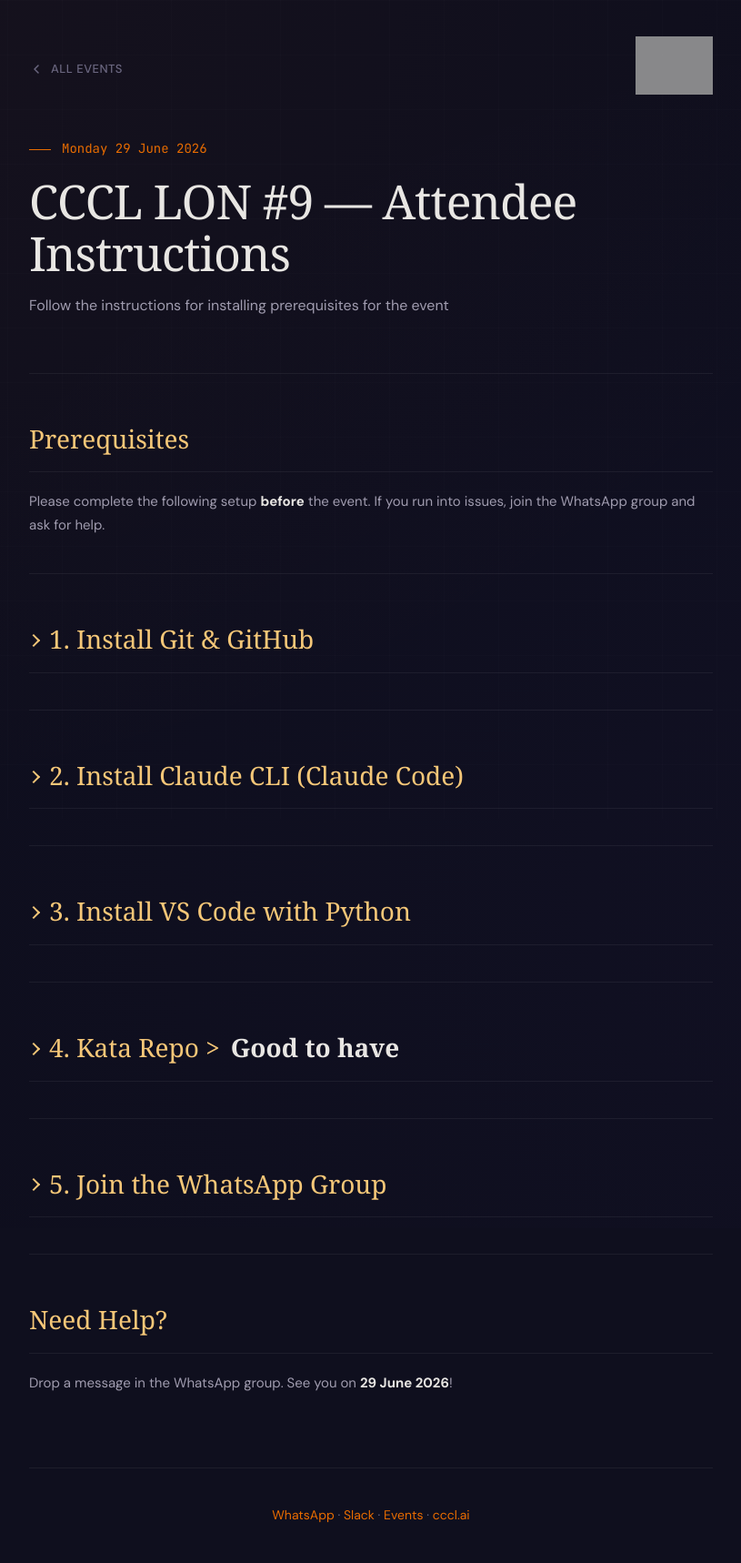
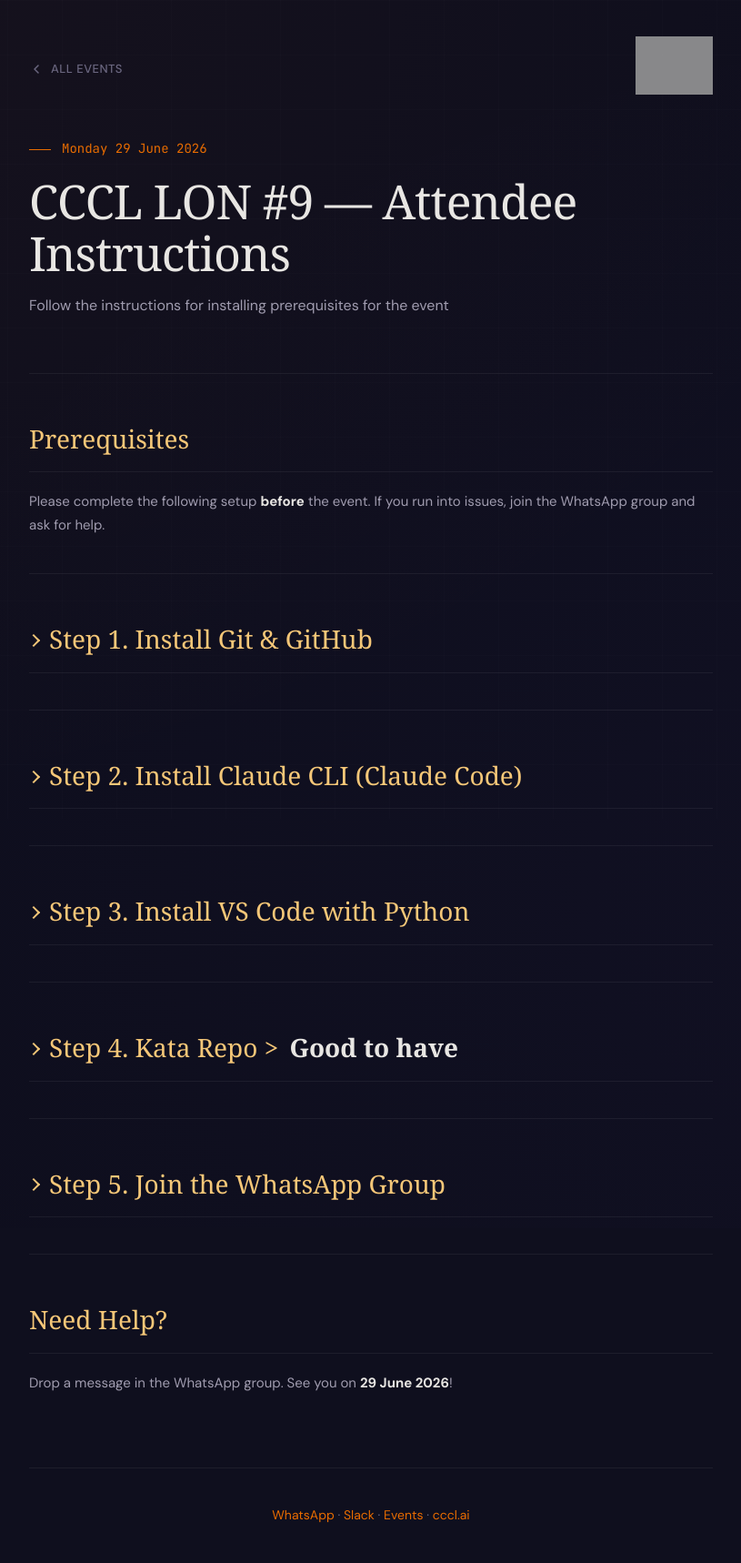
Before and after one commit to cccl-ai/cccl_instructions, a Jekyll site: the page built from cccl-9/instructions.md, in a window 1280 px wide. Shown: the whole page at 91% size, without its empty margins (232-1047 px from the left). Built offline with Jekyll 4.4.1, drawn with Linux system fonts in a browser that asks for light colours; some web fonts are replaced; grey boxes are pictures that could not be loaded.

Commit message:
made changes to each command and removed python

````diff
--- a/assets/style.css
+++ b/assets/style.css
@@ -249,6 +249,7 @@
 }
 
 .content pre {
+  position: relative;
   margin: 20px 0;
   padding: 20px;
   background: var(--navy-mid);
--- a/cccl-9/instructions.md
+++ b/cccl-9/instructions.md
@@ -13,7 +13,7 @@
 ---
 
 <details class="step-collapsible" markdown="1">
-<summary class="step-summary">1. Install Git &amp; GitHub</summary>
+<summary class="step-summary">Step 1. Install Git &amp; GitHub</summary>
 
 ### Mac
 
@@ -24,6 +24,8 @@
 4. Configure Git with your name and email:
    ```bash
    git config --global user.name "Your Name"
+   ```
+   ```bash
    git config --global user.email "you@example.com"
    ```
 
@@ -36,6 +38,8 @@
 5. Configure Git:
    ```bash
    git config --global user.name "Your Name"
+   ```
+   ```bash
    git config --global user.email "you@example.com"
    ```
 
@@ -44,7 +48,7 @@
 ---
 
 <details class="step-collapsible" markdown="1">
-<summary class="step-summary">2. Install Claude CLI (Claude Code)</summary>
+<summary class="step-summary">Step 2. Install Claude CLI (Claude Code)</summary>
 
 ### Mac
 
@@ -83,38 +87,28 @@
 ---
 
 <details class="step-collapsible" markdown="1">
-<summary class="step-summary">3. Install VS Code with Python</summary>
+<summary class="step-summary">Step 3. Install VS Code with Python</summary>
 
 ### Mac
 
 1. Download **Visual Studio Code** from [code.visualstudio.com](https://code.visualstudio.com).
 2. Open the `.dmg` file and drag VS Code to your **Applications** folder.
 3. Open VS Code. Press `Cmd+Shift+X` to open Extensions.
-4. Search for **Python** (by Microsoft) and click **Install**.
-5. Install Python if you don't have it:
-   ```bash
-   brew install python
-   ```
-   Or download from [python.org](https://www.python.org/downloads/).
-6. In VS Code, open the Command Palette (`Cmd+Shift+P`) and select **Python: Select Interpreter** — choose your Python 3.x installation.
 
 ### Windows
 
 1. Download **Visual Studio Code** from [code.visualstudio.com](https://code.visualstudio.com).
 2. Run the installer — check **"Add to PATH"** during setup.
 3. Open VS Code. Press `Ctrl+Shift+X` to open Extensions.
-4. Search for **Python** (by Microsoft) and click **Install**.
-5. Install Python from [python.org](https://www.python.org/downloads/) — check **"Add Python to PATH"** during setup.
-6. In VS Code, open the Command Palette (`Ctrl+Shift+P`) and select **Python: Select Interpreter** — choose your Python 3.x installation.
 
 </details>
 
 ---
 
 <details class="step-collapsible" markdown="1">
-<summary class="step-summary">4. Kata Repo &gt; <strong>Good to have</strong></summary>
+<summary class="step-summary">Step 4. Kata Repo &gt; <strong>Good to have</strong></summary>
 
-Clone the kata repository before the event so you're ready to code straight away:
+Get the kata repository before the event so you're ready to code straight away:
 
 ```bash
 git clone https://github.com/cccl-ai/cccl-kata-workshop.git
@@ -125,7 +119,7 @@
 ---
 
 <details class="step-collapsible" markdown="1">
-<summary class="step-summary">5. Join the WhatsApp Group</summary>
+<summary class="step-summary">Step 5. Join the WhatsApp Group</summary>
 
 Stay updated and get help from other attendees before and during the event:
 
````
